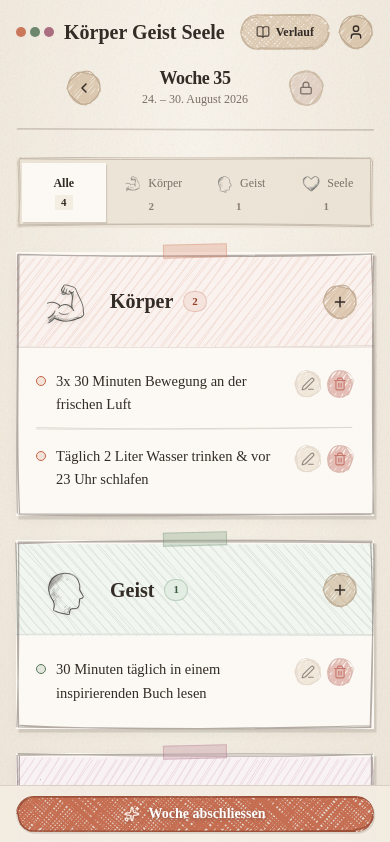
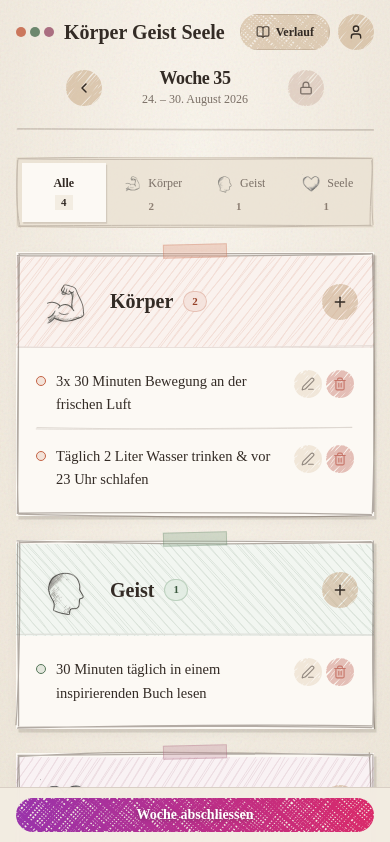
Before and after one commit to simonbuechi/geist, a React (Vite) app: page / in a window 390 px wide. Shown: the top 842 px of the page. Built offline with nearby package versions, Linux system fonts and the light colour scheme; no server answers; a web font is replaced by a local one.

Commit message:
feat(ui): add borderless rounded buttons with rough-notation hover circles and gradient fills

```diff
--- a/src/components/IconButton.tsx
+++ b/src/components/IconButton.tsx
@@ -1,5 +1,6 @@
-import React, { forwardRef } from 'react';
+import React, { forwardRef, useState } from 'react';
 import { RoughBackground } from './RoughBackground';
+import { RoughHoverBorder } from './RoughHoverBorder';
 
 export type IconButtonVariant = 'default' | 'ghost' | 'subtle' | 'primary' | 'danger';
 export type IconButtonSize = 'sm' | 'md' | 'lg';
@@ -33,45 +34,45 @@ const sizeStyles: Record<IconButtonSize, string> = {
 
 const sketchConfigs: Record<
   IconButtonVariant,
-  { fill: string; darkFill: string; stroke: string; darkStroke: string; opacity: number; gap: number }
+  { fill: string; darkFill: string; hoverStroke: string; darkHoverStroke: string; opacity: number; gap: number }
 > = {
   default: {
     fill: '#C8A986',
     darkFill: '#C8A986',
-    stroke: '#9C7C58',
-    darkStroke: '#DFC4A4',
+    hoverStroke: '#8A6A46',
+    darkHoverStroke: '#DFC4A4',
     opacity: 0.55,
     gap: 2.6,
   },
   ghost: {
     fill: '#D2B694',
     darkFill: '#C8A986',
-    stroke: '#A88864',
-    darkStroke: '#D2B694',
+    hoverStroke: '#967652',
+    darkHoverStroke: '#D2B694',
     opacity: 0.36,
     gap: 2.8,
   },
   subtle: {
     fill: '#CCAFA0',
     darkFill: '#C8A986',
-    stroke: '#A38360',
-    darkStroke: '#D2B694',
+    hoverStroke: '#967652',
+    darkHoverStroke: '#D2B694',
     opacity: 0.45,
     gap: 2.7,
   },
   primary: {
     fill: '#C46345',
     darkFill: '#E2876B',
-    stroke: '#A3482C',
-    darkStroke: '#E2876B',
+    hoverStroke: '#964229',
+    darkHoverStroke: '#E2876B',
     opacity: 0.55,
     gap: 2.5,
   },
   danger: {
     fill: '#B54B3C',
     darkFill: '#E58B7E',
-    stroke: '#963628',
-    darkStroke: '#E58B7E',
+    hoverStroke: '#963628',
+    darkHoverStroke: '#E58B7E',
     opacity: 0.45,
     gap: 2.6,
   },
@@ -102,10 +103,13 @@ export const IconButton = forwardRef<HTMLButtonElement, IconButtonProps>(
       title,
       'aria-label': ariaLabel,
       type = 'button',
+      onMouseEnter,
+      onMouseLeave,
       ...props
     },
     ref
   ) => {
+    const [isHovered, setIsHovered] = useState(false);
     const computedAriaLabel = ariaLabel || title;
     const cfg = sketchConfigs[variant];
 
@@ -116,37 +120,53 @@ export const IconButton = forwardRef<HTMLButtonElement, IconButtonProps>(
         disabled={disabled}
         title={title}
         aria-label={computedAriaLabel}
+        onMouseEnter={(e) => {
+          setIsHovered(true);
+          onMouseEnter?.(e);
+        }}
+        onMouseLeave={(e) => {
+          setIsHovered(false);
+          onMouseLeave?.(e);
+        }}
         className={cn(
-          'group relative inline-flex items-center justify-center shrink-0 rounded-full transition-all duration-150 overflow-hidden',
-          'hover:-translate-y-0.5 hover:scale-105',
+          'group relative inline-flex items-center justify-center shrink-0 rounded-full overflow-visible',
           'focus-visible:outline-none focus-visible:ring-2 focus-visible:ring-[#C46345]/50 focus-visible:ring-offset-1 focus-visible:ring-offset-[#F3EDE2] dark:focus-visible:ring-offset-[#191614]',
-          'active:scale-95 active:translate-y-0 select-none',
-          'disabled:opacity-40 disabled:cursor-not-allowed disabled:pointer-events-none disabled:active:scale-100',
+          'select-none',
+          'disabled:opacity-40 disabled:cursor-not-allowed disabled:pointer-events-none',
           variantStyles[variant],
           sizeStyles[size],
           className
         )}
         {...props}
       >
-        {/* Hand-sketched circular pencil shading & contour */}
+        {/* Borderless circular pencil shading */}
         <RoughBackground
           shape="circle"
           fillStyle="zigzag"
           fill={cfg.fill}
           darkFill={cfg.darkFill}
-          stroke={cfg.stroke}
-          darkStroke={cfg.darkStroke}
-          strokeWidth={1.1}
+          stroke="transparent"
+          darkStroke="transparent"
+          strokeWidth={0}
           hachureAngle={-41}
           hachureGap={cfg.gap}
           fillWeight={fillWeight}
           roughness={1.1}
           opacity={cfg.opacity}
-          hoverOpacity={Math.min(0.9, cfg.opacity + 0.35)}
           seed={variantSeeds[variant]}
+          className="rounded-full"
         />
 
-        <span className="relative z-10 flex items-center justify-center transition-transform duration-150 group-hover:scale-105">
+        {/* Animated rough-notation circle drawn around the button on hover */}
+        <RoughHoverBorder
+          active={isHovered && !disabled}
+          color={cfg.hoverStroke}
+          darkColor={cfg.darkHoverStroke}
+          strokeWidth={1.5}
+          padding={1}
+        />
+
+        <span className="relative z-10 flex items-center justify-center">
           {icon}
           {children}
         </span>
--- a/src/components/PrimaryActionButton.tsx
+++ b/src/components/PrimaryActionButton.tsx
@@ -1,6 +1,6 @@
-import React from 'react';
-import { Sparkles, CheckCircle2 } from 'lucide-react';
+import React, { useState } from 'react';
 import { RoughBackground } from './RoughBackground';
+import { RoughHoverBorder } from './RoughHoverBorder';
 
 export interface PrimaryActionButtonProps {
   onClick: () => void;
@@ -19,12 +19,14 @@ export const PrimaryActionButton: React.FC<PrimaryActionButtonProps> = ({
   title,
   'aria-label': ariaLabel,
 }) => {
+  const [isHovered, setIsHovered] = useState(false);
   const computedAriaLabel = ariaLabel || title || label;
 
-  const fillColor = isReviewed ? '#4E7A52' : '#C46345';
-  const fillDarkColor = isReviewed ? '#426B46' : '#B8583B';
-  const strokeColor = isReviewed ? '#365939' : '#964229';
-  const strokeDarkColor = isReviewed ? '#89B08E' : '#E2876B';
+  const fillColor = isReviewed ? '#4E7A52' : '#D7195F';
+  const fillDarkColor = isReviewed ? '#426B46' : '#D7195F';
+  const fillGradient: [string, string] | undefined = isReviewed ? undefined : ['#9123A6', '#D7195F'];
+  const hoverStrokeColor = isReviewed ? '#365939' : '#9123A6';
+  const hoverStrokeDarkColor = isReviewed ? '#89B08E' : '#D7195F';
 
   return (
     <button
@@ -32,32 +34,39 @@ export const PrimaryActionButton: React.FC<PrimaryActionButtonProps> = ({
       onClick={onClick}
       title={title || label}
       aria-label={computedAriaLabel}
-      className={`group relative px-5 py-2 sm:px-6 sm:py-2.5 rounded-full border-0 bg-[#3B3028]/10 dark:bg-black/20 shadow-pencil-sm hover:shadow-pencil hover:-translate-y-0.5 hover:brightness-105 text-white font-sans font-semibold text-sm sm:text-base active:scale-95 transition-all duration-150 flex items-center justify-center gap-2 select-none focus-visible:outline-none focus-visible:ring-2 focus-visible:ring-[#C46345]/50 sketch-btn-press overflow-hidden ${className}`}
+      onMouseEnter={() => setIsHovered(true)}
+      onMouseLeave={() => setIsHovered(false)}
+      className={`group relative px-5 py-2 sm:px-6 sm:py-2.5 rounded-full border-0 bg-transparent shadow-none text-white font-sans font-semibold text-sm sm:text-base flex items-center justify-center gap-2 select-none focus-visible:outline-none focus-visible:ring-2 focus-visible:ring-[#D7195F]/50 overflow-visible ${className}`}
     >
-      {/* Tactile hand-drawn colored-pencil cross-hatch fill and sketched pill contour */}
+      {/* Borderless colored-pencil cross-hatch fill with #9123A6 -> #D7195F gradient */}
       <RoughBackground
         fill={fillColor}
         darkFill={fillDarkColor}
-        stroke={strokeColor}
-        darkStroke={strokeDarkColor}
-        strokeWidth={1.3}
+        fillGradient={fillGradient}
+        darkFillGradient={fillGradient}
+        stroke="transparent"
+        darkStroke="transparent"
+        strokeWidth={0}
         shape="rounded"
         borderRadius={999}
         fillStyle="cross-hatch"
         hachureAngle={-41}
-        hachureGap={3.0}
-        fillWeight={1.4}
+        hachureGap={2.8}
+        fillWeight={1.45}
         roughness={1.1}
-        opacity={0.9}
-        hoverOpacity={1}
+        opacity={0.92}
         seed={isReviewed ? 88 : 42}
+        className="rounded-full"
       />
 
-      {isReviewed ? (
-        <CheckCircle2 className="w-4 h-4 stroke-[2.2] relative z-10 shrink-0 text-[#E8F3E8] drop-shadow-[0_1px_1px_rgba(0,0,0,0.25)] transition-transform duration-150 group-hover:scale-110" />
-      ) : (
-        <Sparkles className="w-4 h-4 stroke-[2.2] relative z-10 shrink-0 text-[#FDE8DF] drop-shadow-[0_1px_1px_rgba(0,0,0,0.25)] transition-transform duration-150 group-hover:scale-110" />
-      )}
+      {/* Animated rough-notation circle/border on hover */}
+      <RoughHoverBorder
+        active={isHovered}
+        color={hoverStrokeColor}
+        darkColor={hoverStrokeDarkColor}
+        strokeWidth={1.6}
+        padding={2}
+      />
 
       <span className="relative z-10 truncate leading-none drop-shadow-[0_1px_2px_rgba(0,0,0,0.3)]">
         {label}
--- a/src/components/RoughBackground.tsx
+++ b/src/components/RoughBackground.tsx
@@ -1,4 +1,4 @@
-import React, { useRef, useEffect, useState } from 'react';
+import React, { useRef, useEffect, useState, useId } from 'react';
 import rough from 'roughjs';
 import { useTheme } from '../context/ThemeContext';
 
@@ -6,6 +6,8 @@ export interface RoughBackgroundProps {
   className?: string;
   fill?: string;
   darkFill?: string;
+  fillGradient?: [string, string];
+  darkFillGradient?: [string, string];
   fillStyle?: 'hachure' | 'zigzag' | 'cross-hatch' | 'dots' | 'dashed' | 'solid';
   hachureAngle?: number;
   hachureGap?: number;
@@ -32,6 +34,8 @@ export const RoughBackground: React.FC<RoughBackgroundProps> = ({
   className = '',
   fill = '#D7195F',
   darkFill,
+  fillGradient,
+  darkFillGradient,
   fillStyle = 'hachure',
   hachureAngle = -41,
   hachureGap = 3.5,
@@ -44,7 +48,6 @@ export const RoughBackground: React.FC<RoughBackgroundProps> = ({
   borderRadius,
   shape = 'rectangle',
   opacity = 0.25,
-  hoverOpacity,
   drawBottomLine = false,
   bottomLineColor = '#7A6A5E',
   darkBottomLineColor = '#EDE5DD',
@@ -57,6 +60,8 @@ export const RoughBackground: React.FC<RoughBackgroundProps> = ({
   const containerRef = useRef<HTMLDivElement | null>(null);
   const [dimensions, setDimensions] = useState<{ width: number; height: number }>({ width: 0, height: 0 });
   const { theme } = useTheme();
+  const rawId = useId();
+  const gradientId = `rough-grad-${rawId.replace(/[^a-zA-Z0-9_-]/g, '')}`;
 
   useEffect(() => {
     const container = containerRef.current;
@@ -104,8 +109,38 @@ export const RoughBackground: React.FC<RoughBackgroundProps> = ({
       const strokeColor = rawStrokeColor || 'transparent';
       const effectiveStrokeWidth = drawBorder ? strokeWidth : (strokeColor === 'transparent' ? 0 : strokeWidth);
 
-      const chosenFill = isDark ? (darkFill || fill) : fill;
-      const effectiveFill = (chosenFill === 'none' || chosenFill === 'transparent') ? undefined : chosenFill;
+      const activeGradient = isDark ? (darkFillGradient || fillGradient) : fillGradient;
+      let effectiveFill: string | undefined;
+
+      if (activeGradient) {
+        const svgNs = 'http://www.w3.org/2000/svg';
+        const defs = document.createElementNS(svgNs, 'defs');
+        const linearGrad = document.createElementNS(svgNs, 'linearGradient');
+        linearGrad.setAttribute('id', gradientId);
+        linearGrad.setAttribute('gradientUnits', 'userSpaceOnUse');
+        linearGrad.setAttribute('x1', '0');
+        linearGrad.setAttribute('y1', '0');
+        linearGrad.setAttribute('x2', String(w));
+        linearGrad.setAttribute('y2', '0');
+
+        const stop1 = document.createElementNS(svgNs, 'stop');
+        stop1.setAttribute('offset', '0%');
+        stop1.setAttribute('stop-color', activeGradient[0]);
+
+        const stop2 = document.createElementNS(svgNs, 'stop');
+        stop2.setAttribute('offset', '100%');
+        stop2.setAttribute('stop-color', activeGradient[1]);
+
+        linearGrad.appendChild(stop1);
+        linearGrad.appendChild(stop2);
+        defs.appendChild(linearGrad);
+        svg.appendChild(defs);
+
+        effectiveFill = `url(#${gradientId})`;
+      } else {
+        const chosenFill = isDark ? (darkFill || fill) : fill;
+        effectiveFill = (chosenFill === 'none' || chosenFill === 'transparent') ? undefined : chosenFill;
+      }
 
       const rectOptions: Parameters<typeof rc.rectangle>[4] = {
         fill: effectiveFill,
@@ -124,21 +159,10 @@ export const RoughBackground: React.FC<RoughBackgroundProps> = ({
       }
 
       let shapeNode: SVGGElement;
-      if (shape === 'circle') {
+      if (shape === 'circle' && effectiveStrokeWidth > 0) {
         shapeNode = rc.ellipse(w / 2, h / 2, Math.max(1, w - 2), Math.max(1, h - 2), rectOptions);
-      } else if ((borderRadius !== undefined && borderRadius > 0) || shape === 'rounded') {
-        const pad = 1;
-        const rw = Math.max(1, w - pad * 2);
-        const rh = Math.max(1, h - pad * 2);
-        const r = Math.min(borderRadius ?? rh / 2, rw / 2, rh / 2);
-        const x0 = pad;
-        const y0 = pad;
-        const x1 = pad + rw;
-        const y1 = pad + rh;
-        const d = `M ${x0 + r} ${y0} L ${x1 - r} ${y0} A ${r} ${r} 0 0 1 ${x1} ${y0 + r} L ${x1} ${y1 - r} A ${r} ${r} 0 0 1 ${x1 - r} ${y1} L ${x0 + r} ${y1} A ${r} ${r} 0 0 1 ${x0} ${y1 - r} L ${x0} ${y0 + r} A ${r} ${r} 0 0 1 ${x0 + r} ${y0} Z`;
-        shapeNode = rc.path(d, rectOptions);
       } else {
-        shapeNode = rc.rectangle(1, 1, Math.max(1, w - 2), Math.max(1, h - 2), rectOptions);
+        shapeNode = rc.rectangle(0, 0, Math.max(1, w), Math.max(1, h), rectOptions);
       }
       svg.appendChild(shapeNode);
 
@@ -160,15 +184,14 @@ export const RoughBackground: React.FC<RoughBackgroundProps> = ({
     } catch (err) {
       console.warn('Rough.js draw error:', err);
     }
-  }, [dimensions, fill, darkFill, fillStyle, hachureAngle, hachureGap, fillWeight, roughness, bowing, stroke, darkStroke, strokeWidth, opacity, drawBottomLine, bottomLineColor, darkBottomLineColor, drawBorder, borderColor, darkBorderColor, theme, seed, shape, borderRadius]);
+  }, [dimensions, fill, darkFill, fillGradient, darkFillGradient, gradientId, fillStyle, hachureAngle, hachureGap, fillWeight, roughness, bowing, stroke, darkStroke, strokeWidth, opacity, drawBottomLine, bottomLineColor, darkBottomLineColor, drawBorder, borderColor, darkBorderColor, theme, seed, shape, borderRadius]);
 
   return (
     <div
       ref={containerRef}
-      className={`absolute inset-0 pointer-events-none overflow-hidden transition-opacity duration-150 opacity-[var(--rb-opacity)] group-hover:opacity-[var(--rb-hover-opacity)] ${className}`}
+      className={`absolute inset-0 pointer-events-none overflow-hidden opacity-[var(--rb-opacity)] ${className}`}
       style={{
         '--rb-opacity': opacity,
-        '--rb-hover-opacity': hoverOpacity ?? opacity,
       } as React.CSSProperties}
       aria-hidden="true"
     >
--- /dev/null
+++ b/src/components/RoughButton.tsx
@@ -0,0 +1,182 @@
+import React, { useState } from 'react';
+import { RoughBackground } from './RoughBackground';
+import { RoughHoverBorder } from './RoughHoverBorder';
+
+export type RoughButtonVariant =
+  | 'default'
+  | 'primary'
+  | 'success'
+  | 'warning'
+  | 'danger'
+  | 'ghost';
+
+export type RoughButtonSize = 'sm' | 'md' | 'lg';
+
+export interface RoughButtonProps extends React.ButtonHTMLAttributes<HTMLButtonElement> {
+  variant?: RoughButtonVariant;
+  size?: RoughButtonSize;
+  seed?: number;
+  fillColor?: string;
+  darkFillColor?: string;
+  hoverBorderColor?: string;
+  darkHoverBorderColor?: string;
+}
+
+const sizeClasses: Record<RoughButtonSize, string> = {
+  sm: 'px-3.5 py-1 text-xs min-h-[32px]',
+  md: 'px-4 py-1.5 text-xs sm:text-sm min-h-[36px]',
+  lg: 'px-5 py-2 text-sm sm:text-base min-h-[40px]',
+};
+
+const variantConfigs: Record<
+  RoughButtonVariant,
+  {
+    textClass: string;
+    fill: string;
+    darkFill: string;
+    fillGradient?: [string, string];
+    hoverStroke: string;
+    darkHoverStroke: string;
+    opacity: number;
+    hoverOpacity: number;
+    gap: number;
+    seed: number;
+  }
+> = {
+  default: {
+    textClass: 'text-[#332B25] dark:text-[#EAE2D9]',
+    fill: '#C8A986',
+    darkFill: '#C8A986',
+    hoverStroke: '#8A6A46',
+    darkHoverStroke: '#DFC4A4',
+    opacity: 0.48,
+    hoverOpacity: 0.72,
+    gap: 2.8,
+    seed: 31,
+  },
+  primary: {
+    textClass: 'text-[#FAF6F0] drop-shadow-[0_1px_1px_rgba(0,0,0,0.25)]',
+    fill: '#D7195F',
+    darkFill: '#D7195F',
+    fillGradient: ['#9123A6', '#D7195F'],
+    hoverStroke: '#9123A6',
+    darkHoverStroke: '#D7195F',
+    opacity: 0.92,
+    hoverOpacity: 1,
+    gap: 2.8,
+    seed: 33,
+  },
+  success: {
+    textClass: 'text-[#FAF6F0] drop-shadow-[0_1px_1px_rgba(0,0,0,0.25)]',
+    fill: '#4E7A52',
+    darkFill: '#426B46',
+    hoverStroke: '#365939',
+    darkHoverStroke: '#89B08E',
+    opacity: 0.92,
+    hoverOpacity: 1,
+    gap: 2.8,
+    seed: 35,
+  },
+  warning: {
+    textClass: 'text-[#7A4E0D] dark:text-[#F2CF88]',
+    fill: '#D4A048',
+    darkFill: '#C89238',
+    hoverStroke: '#9E6B18',
+    darkHoverStroke: '#E2B467',
+    opacity: 0.38,
+    hoverOpacity: 0.62,
+    gap: 3.0,
+    seed: 37,
+  },
+  danger: {
+    textClass: 'text-[#8C2F22] dark:text-[#F3A59C]',
+    fill: '#C45343',
+    darkFill: '#B84A39',
+    hoverStroke: '#963626',
+    darkHoverStroke: '#E58B7E',
+    opacity: 0.38,
+    hoverOpacity: 0.62,
+    gap: 3.0,
+    seed: 39,
+  },
+  ghost: {
+    textClass: 'text-[#5C524B] dark:text-[#C5B9AE] hover:text-[#332B25] dark:hover:text-[#EAE2D9]',
+    fill: '#D2B694',
+    darkFill: '#C8A986',
+    hoverStroke: '#967652',
+    darkHoverStroke: '#D2B694',
+    opacity: 0.24,
+    hoverOpacity: 0.48,
+    gap: 3.2,
+    seed: 41,
+  },
+};
+
+export const RoughButton: React.FC<RoughButtonProps> = ({
+  variant = 'default',
+  size = 'md',
+  seed,
+  fillColor,
+  darkFillColor,
+  hoverBorderColor,
+  darkHoverBorderColor,
+  className = '',
+  disabled,
+  children,
+  type = 'button',
+  onMouseEnter,
+  onMouseLeave,
+  ...props
+}) => {
+  const [isHovered, setIsHovered] = useState(false);
+  const cfg = variantConfigs[variant];
+
+  return (
+    <button
+      type={type}
+      disabled={disabled}
+      onMouseEnter={(e) => {
+        setIsHovered(true);
+        onMouseEnter?.(e);
+      }}
+      onMouseLeave={(e) => {
+        setIsHovered(false);
+        onMouseLeave?.(e);
+      }}
+      className={`group relative rounded-full border-0 bg-transparent shadow-none font-sans font-semibold inline-flex items-center justify-center gap-1.5 disabled:opacity-45 disabled:pointer-events-none select-none focus-visible:outline-none focus-visible:ring-2 focus-visible:ring-[#D7195F]/50 overflow-visible ${sizeClasses[size]} ${cfg.textClass} ${className}`}
+      {...props}
+    >
+      <RoughBackground
+        fill={fillColor || cfg.fill}
+        darkFill={darkFillColor || cfg.darkFill}
+        fillGradient={fillColor ? undefined : cfg.fillGradient}
+        darkFillGradient={darkFillColor ? undefined : cfg.fillGradient}
+        stroke="transparent"
+        darkStroke="transparent"
+        strokeWidth={0}
+        shape="rounded"
+        borderRadius={999}
+        fillStyle="cross-hatch"
+        hachureAngle={-41}
+        hachureGap={cfg.gap}
+        fillWeight={1.35}
+        roughness={1.1}
+        opacity={cfg.opacity}
+        seed={seed ?? cfg.seed}
+        className="rounded-full"
+      />
+
+      <RoughHoverBorder
+        active={isHovered && !disabled}
+        color={hoverBorderColor || cfg.hoverStroke}
+        darkColor={darkHoverBorderColor || cfg.darkHoverStroke}
+        strokeWidth={1.5}
+        padding={2}
+      />
+
+      <span className="relative z-10 inline-flex items-center justify-center gap-1.5 leading-none">
+        {children}
+      </span>
+    </button>
+  );
+};
--- /dev/null
+++ b/src/components/RoughHoverBorder.tsx
@@ -0,0 +1,84 @@
+import React, { useRef, useEffect } from 'react';
+import { annotate } from '../lib/rough-notation';
+import type { RoughAnnotation } from '../lib/rough-notation';
+import { useTheme } from '../context/ThemeContext';
+
+export interface RoughHoverBorderProps {
+  active: boolean;
+  color?: string;
+  darkColor?: string;
+  strokeWidth?: number;
+  padding?: number | [number, number] | [number, number, number, number];
+  animationDuration?: number;
+  iterations?: number;
+}
+
+/**
+ * Draws an animated hand-drawn circle/oval border around its parent button using rough-notation
+ * when `active` (hovered) is true.
+ */
+export const RoughHoverBorder: React.FC<RoughHoverBorderProps> = ({
+  active,
+  color = '#7A5C43',
+  darkColor = '#DFC4A4',
+  strokeWidth = 1.6,
+  padding = 2,
+  animationDuration = 650,
+  iterations = 2,
+}) => {
+  const { theme } = useTheme();
+  const svgRef = useRef<SVGSVGElement | null>(null);
+  const annotationRef = useRef<RoughAnnotation | null>(null);
+
+  const strokeColor = theme === 'dark' ? darkColor : color;
+
+  useEffect(() => {
+    const svg = svgRef.current;
+    if (!svg) return;
+
+    if (annotationRef.current) {
+      annotationRef.current.remove();
+    }
+
+    const ann = annotate(svg as unknown as HTMLElement, {
+      type: 'circle',
+      color: strokeColor,
+      strokeWidth,
+      padding,
+      animationDuration,
+      iterations,
+      svg,
+    });
+
+    annotationRef.current = ann;
+
+    if (active) {
+      ann.show();
+    }
+
+    return () => {
+      ann.remove();
+      annotationRef.current = null;
+    };
+  }, [strokeColor, strokeWidth, animationDuration, iterations, JSON.stringify(padding)]);
+
+  useEffect(() => {
+    const ann = annotationRef.current;
+    if (!ann) return;
+
+    if (active) {
+      ann.show();
+    } else {
+      ann.hide();
+    }
+  }, [active]);
+
+  return (
+    <svg
+      ref={svgRef}
+      aria-hidden="true"
+      data-testid="rough-hover-border"
+      className="absolute inset-0 pointer-events-none overflow-visible w-full h-full z-20"
+    />
+  );
+};
--- a/src/components/RoughNotationHighlight.tsx
+++ b/src/components/RoughNotationHighlight.tsx
@@ -5,6 +5,7 @@ import { useTheme } from '../context/ThemeContext';
 
 export interface RoughNotationHighlightProps {
   children: React.ReactNode;
+  type?: 'highlight' | 'box' | 'circle' | 'underline';
   className?: string;
   color?: string;
   darkColor?: string;
@@ -20,11 +21,12 @@ export interface RoughNotationHighlightProps {
 
 export const RoughNotationHighlight: React.FC<RoughNotationHighlightProps> = ({
   children,
+  type = 'highlight',
   className = '',
   color = 'rgba(215, 25, 95, 0.22)',
   darkColor = 'rgba(244, 114, 182, 0.32)',
-  animationDuration = 450,
-  iterations = 1,
+  animationDuration = 750,
+  iterations,
   strokeWidth,
   padding = [2, 6, 2, 6],
   trigger = 'both',
@@ -41,6 +43,7 @@ export const RoughNotationHighlight: React.FC<RoughNotationHighlightProps> = ({
   const [isPinned, setIsPinned] = useState(false);
 
   const activeColor = theme === 'dark' ? darkColor : color;
+  const effectiveIterations = iterations ?? (type === 'highlight' ? 1 : 2);
 
   // Determine if annotation should be visible
   const isVisible = controlledShow !== undefined
@@ -58,13 +61,13 @@ export const RoughNotationHighlight: React.FC<RoughNotationHighlightProps> = ({
     }
 
     const ann = annotate(target, {
-      type: 'highlight',
+      type,
       color: activeColor,
       animationDuration,
-      iterations,
+      iterations: effectiveIterations,
       strokeWidth,
       padding,
-      multiline: true,
+      multiline: type === 'highlight',
       svg,
     });
 
@@ -78,7 +81,7 @@ export const RoughNotationHighlight: React.FC<RoughNotationHighlightProps> = ({
       ann.remove();
       annotationRef.current = null;
     };
-  }, [activeColor, animationDuration, iterations, strokeWidth, JSON.stringify(padding)]);
+  }, [type, activeColor, animationDuration, effectiveIterations, strokeWidth, JSON.stringify(padding)]);
 
   // React to visibility state changes
   useEffect(() => {
@@ -115,17 +118,19 @@ export const RoughNotationHighlight: React.FC<RoughNotationHighlightProps> = ({
 
   return (
     <span
-      className={`relative inline-block ${className}`}
+      className={`relative inline-block overflow-visible ${className}`}
       onMouseEnter={handleMouseEnter}
       onMouseLeave={handleMouseLeave}
       onClick={handleClick}
       title={title}
     >
-      {/* Background SVG highlighter annotation layer */}
+      {/* SVG annotation layer */}
       <svg
         ref={svgRef}
         aria-hidden="true"
-        className="absolute inset-0 pointer-events-none -z-0 overflow-visible w-full h-full"
+        className={`absolute inset-0 pointer-events-none overflow-visible w-full h-full ${
+          type === 'highlight' ? '-z-0' : 'z-20'
+        }`}
       />
       {/* Interactive text / children content positioned in front */}
       <span ref={targetRef} className="relative z-10 inline-block">
--- a/src/lib/rough-notation/rough-notation.ts
+++ b/src/lib/rough-notation/rough-notation.ts
@@ -8,7 +8,7 @@ import type {
 import { renderAnnotation } from './render';
 
 const SVG_NS = 'http://www.w3.org/2000/svg';
-export const DEFAULT_ANIMATION_DURATION = 500;
+export const DEFAULT_ANIMATION_DURATION = 750;
 
 export function ensureKeyframes() {
   if (typeof document === 'undefined') return;
@@ -47,6 +47,7 @@ export class RoughAnnotationImpl implements RoughAnnotation {
     this._config = { ...config };
     this._seed = rough.newSeed ? rough.newSeed() : Math.floor(Math.random() * 2 ** 31);
     if (config.svg) {
+      ensureKeyframes();
       this._svg = config.svg;
       this._customSvg = true;
       this._state = 'not-showing';
```
Also changed, not shown: src/components/RoughBorder.tsx (+0 -10 lines).
